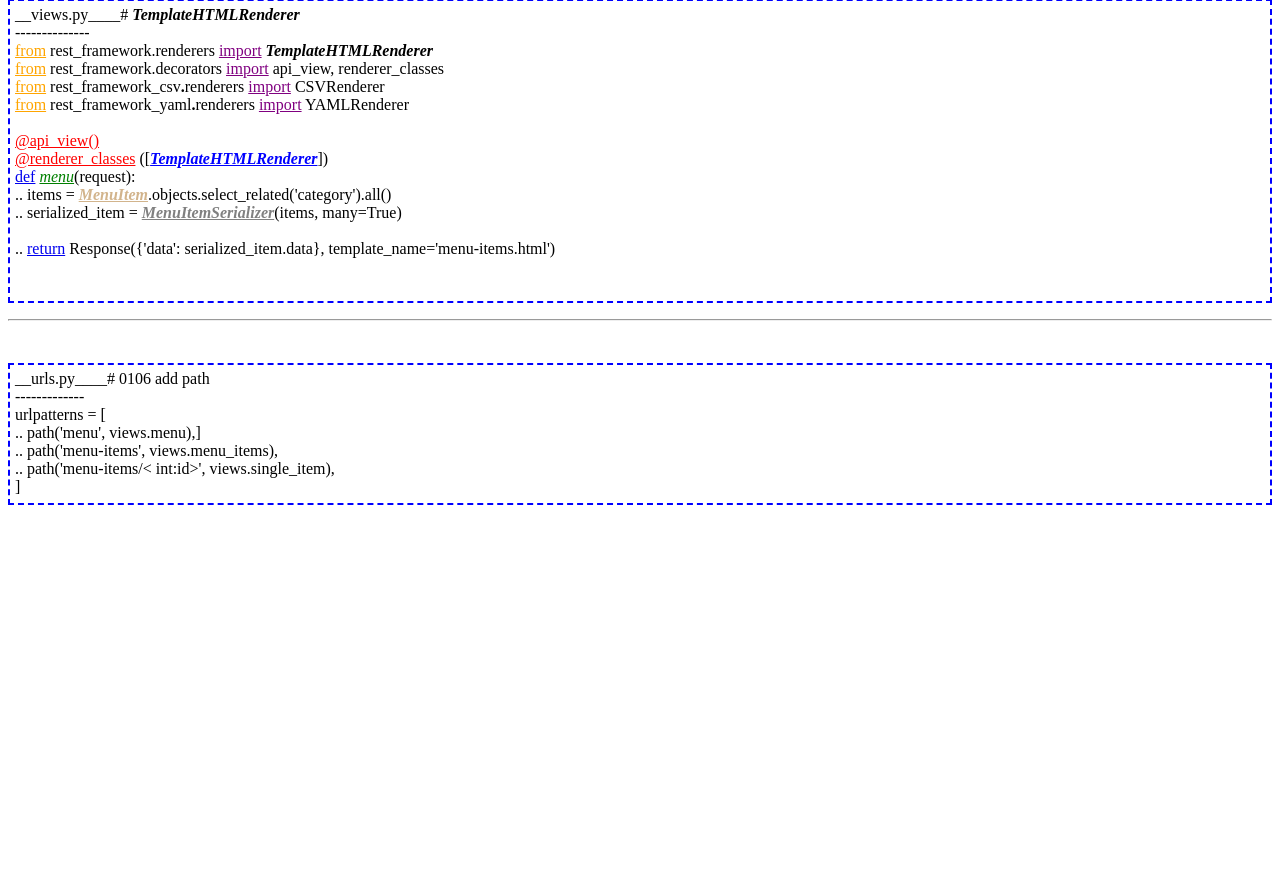
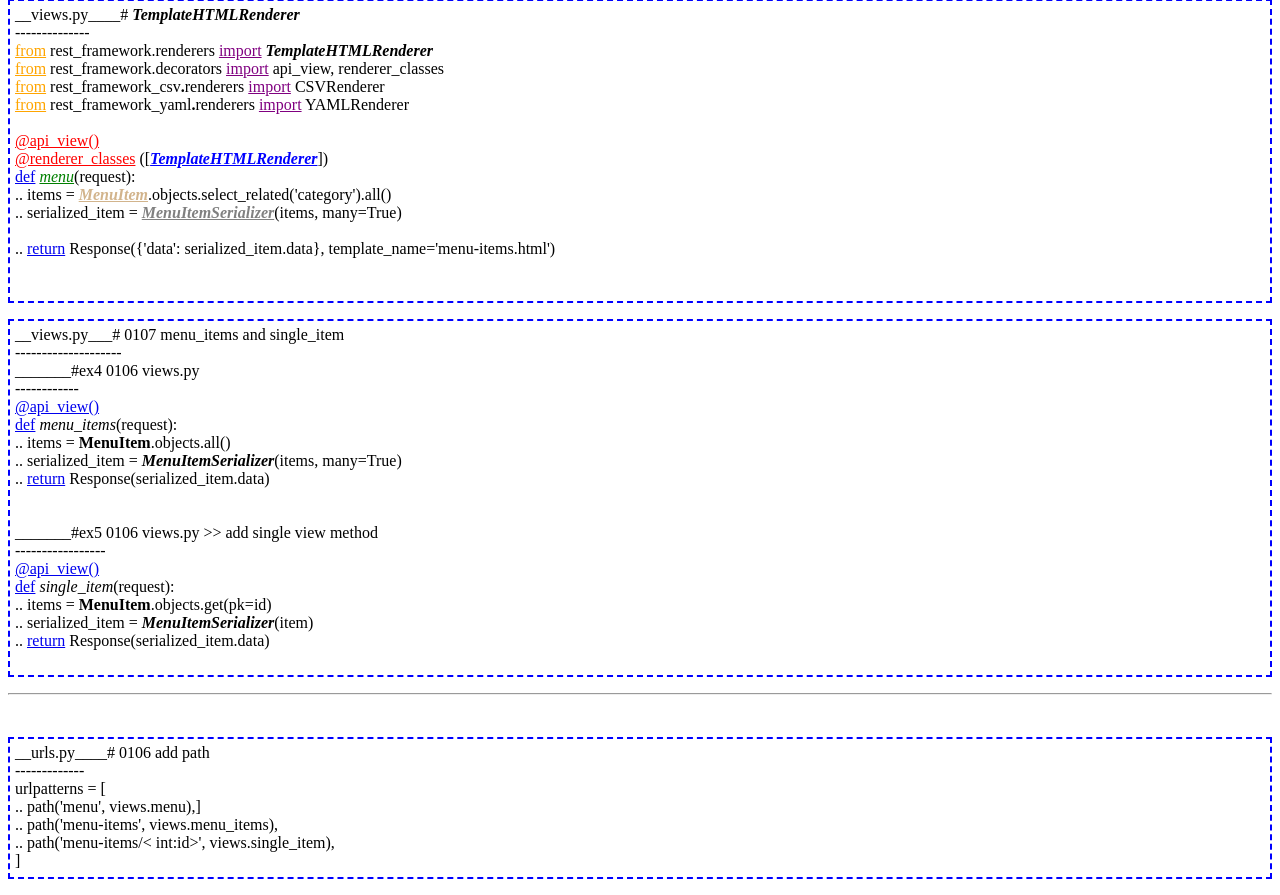
Before and after one commit to py3user22/0105_django_proj, a Django app: template django_proj0105/app0105/templates/0106_django_renderers_install.html in a window 1280 px wide. Shown: the part 630-1525 px from the top of the page. Before the commit the page ends 1135 px from the top, so only its background shows below. Run offline with Django 5.2, Linux system fonts and the light colour scheme; the template is opened without the code that fills it, so the values that code supplies are empty.

Commit message:
0106 save2 notes

```diff
--- a/django_proj0105/app0105/templates/0106_django_renderers_install.html
+++ b/django_proj0105/app0105/templates/0106_django_renderers_install.html
@@ -63,6 +63,7 @@
         <a href="from" class="from">from</a> rest_framework_yaml<b>.</b>renderers <a href="import" class="import">import</a> YAMLRenderer <br>
 
         <br>
+
         <a href="apiv" class="apiv">@api_view()</a> <br>
         <a href="renc" class="renc">@renderer_classes</a> ([<a href="ther" class="ther"><i><b>TemplateHTMLRenderer</b></i></a>]) <br>
         <a href="def" class="def">def</a> <a href="menu" class="menu"><i>menu</i></a>(request): <br>
@@ -70,6 +71,29 @@
         .. serialized_item = <a href="mist" class="mist"><i><b>MenuItemSerializer</b></i></a>(items, many=True) <br>   <br>
         .. <a href="return" class="return">return</a> Response({'data': serialized_item.data}, template_name='menu-items.html') <br>
         <br>
+        <br>
+
+
+    </p>
+    <p>
+        __views.py___# 0107 menu_items and single_item <br>--------------------<br>
+       _______#ex4 0106 views.py <br>------------<br>
+        <a href="apiview">@api_view()</a> <br>
+        <a href="def" class="def">def</a> <i>menu_items</i>(request): <br>
+        .. items = <b>MenuItem</b>.objects.all() <br>
+        .. serialized_item = <i><b>MenuItemSerializer</b></i>(items, many=True) <br>
+        .. <a href="return" class="return">return</a> Response(serialized_item.data) <br>
+        <br>
+        <br>
+
+
+
+        _______#ex5 0106 views.py >> add single view method <br>-----------------<br>
+        <a href="apiview">@api_view()</a> <br>
+        <a href="def" class="def">def</a> <i>single_item</i>(request): <br>
+        .. items = <b>MenuItem</b>.objects.get(pk=id) <br>
+        .. serialized_item = <i><b>MenuItemSerializer</b></i>(item) <br>
+        .. <a href="return" class="return">return</a> Response(serialized_item.data) <br>
         <br>
     </p>
     <hr>
```
